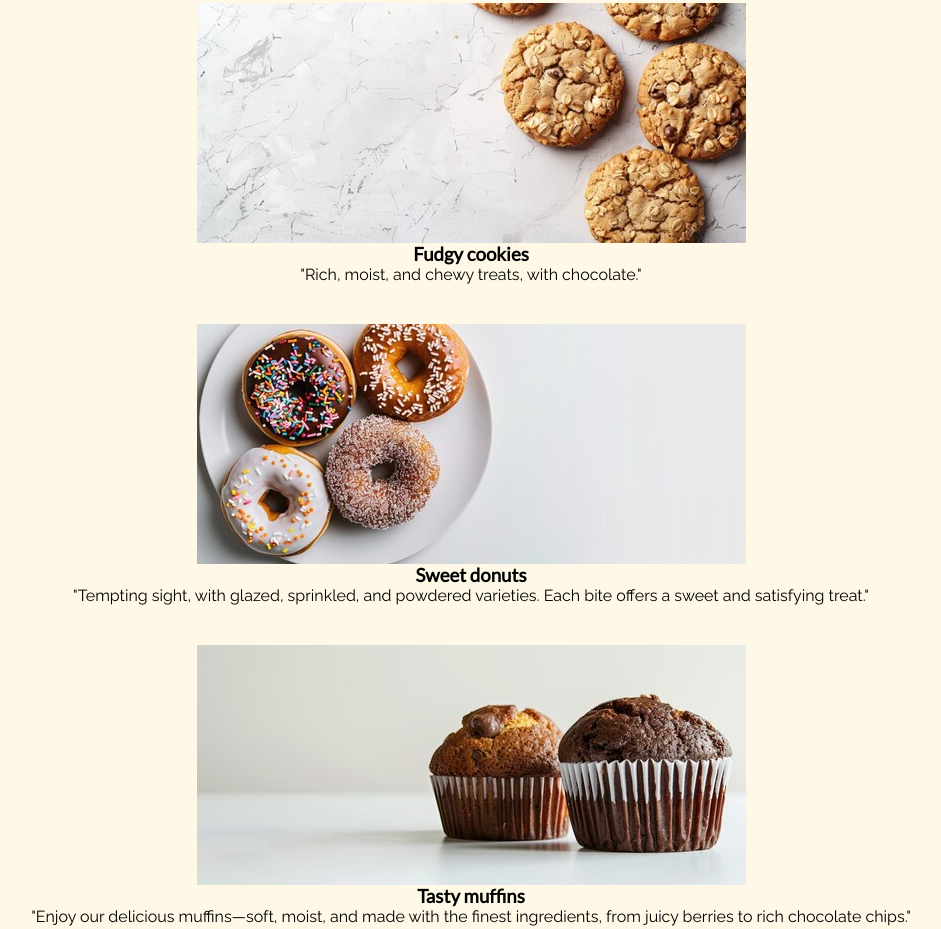
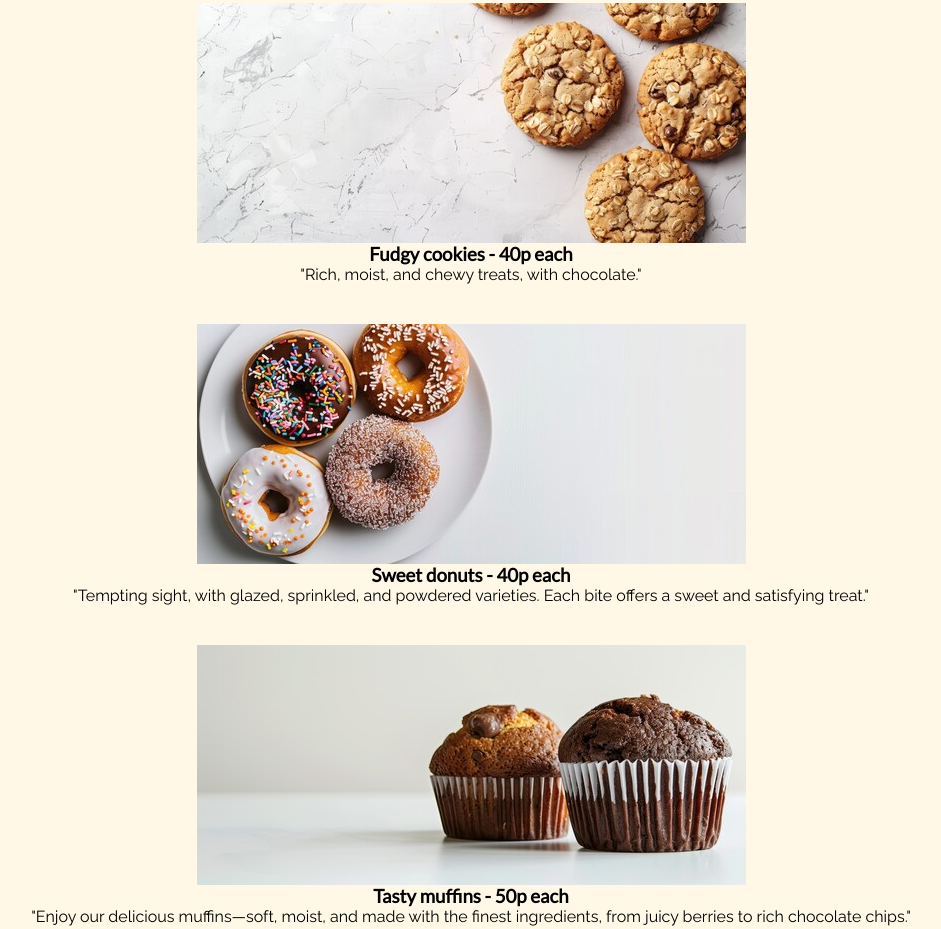
Before and after one commit to Akhwave/akhwave.github.io, a plain HTML site: page index.html in a window 1280 px wide. Shown: the part 191-1120 px from the top of the page, without its empty margins (169-1110 px from the left). Drawn offline with nearby package versions, Linux system fonts and the light colour scheme.

Commit message:
Update index.html

```diff
--- a/index.html
+++ b/index.html
@@ -40,17 +40,17 @@
             <!-- multiple sections for each product -->
             <section id="section1" class="sections">
                 <img src="media_files/Cookies/cookies4.jpg" alt="Image of Cookie">
-                <h3>Fudgy cookies</h3>
+                <h3>Fudgy cookies - 40p each</h3>
                 <p>"Rich, moist, and chewy treats, with chocolate."</p>
             </section>
             <section id="section2" class="sections">
                 <img src="media_files/donuts/donuts3.jpg" alt="Image of donut">
-                <h3>Sweet donuts</h3>
+                <h3>Sweet donuts - 40p each</h3>
                 <p> "Tempting sight, with glazed, sprinkled, and powdered varieties. Each bite offers a sweet and satisfying treat."</p>
             </section>
             <section id="section3" class="sections">
                 <img src="media_files/muffins/muffins2.jpg" alt="Image of muffins">
-                <h3>Tasty muffins</h3>
+                <h3>Tasty muffins - 50p each</h3>
                 <p>"Enjoy our delicious muffins—soft, moist, and made with the finest ingredients, from juicy berries to rich chocolate chips."</p>
             </section>
             <section id="section4" class="sections">
```
